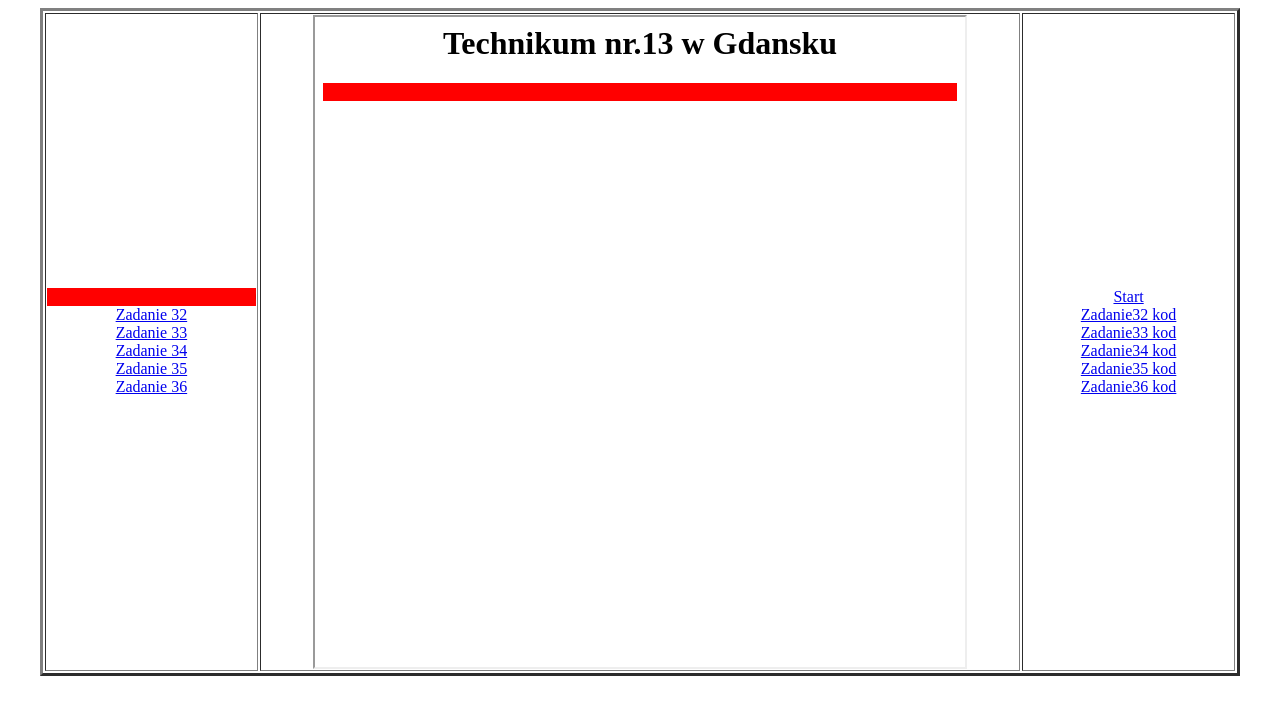
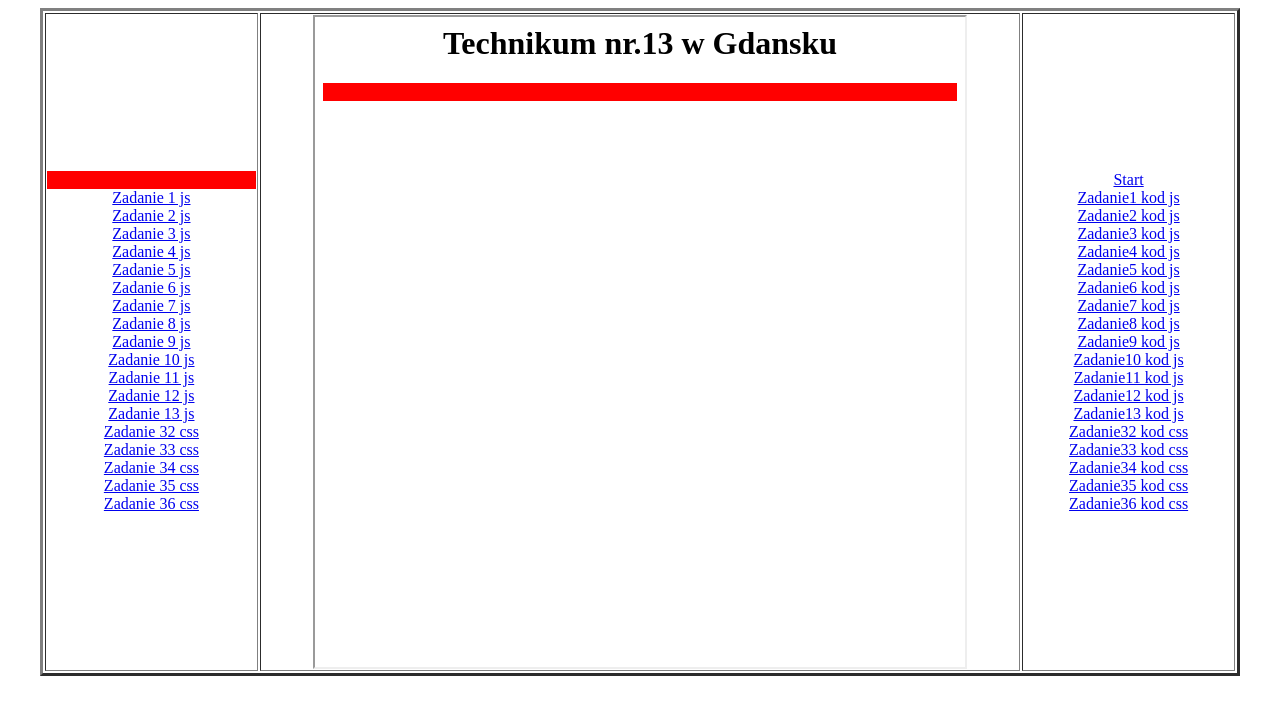
Before and after one commit to KamilGal/zaliczneniesemestrowe, a plain HTML site: page index.html in a window 1280 px wide. Drawn offline with Linux system fonts and the light colour scheme.

Commit message:
Update index.html

```diff
--- a/index.html
+++ b/index.html
@@ -7,21 +7,47 @@
 <tr>
 <td width=18% align=center>
 <marquee bgcolor="Red">Galazkiewicz</marquee><br/>
-<a href="Gal_zad32.html" target="strony">Zadanie 32</a><br/>
-<a href="Gal_zad33.html" target="strony">Zadanie 33</a><br/>
-<a href="Gal_zad34.html" target="strony">Zadanie 34</a><br/>
-<a href="Gal_zad35.html" target="strony">Zadanie 35</a><br/>
-<a href="Gal_zad36.html" target="strony">Zadanie 36</a><br/>
+<a href="zadanie1.html" target="strony">Zadanie 1 js</a><br/>
+<a href="zadanie2.html" target="strony">Zadanie 2 js</a><br/>
+<a href="zadanie3.html" target="strony">Zadanie 3 js</a><br/>
+<a href="zadanie4.html" target="strony">Zadanie 4 js</a><br/>
+<a href="zadanie5.html" target="strony">Zadanie 5 js</a><br/>
+<a href="zadanie6.html" target="strony">Zadanie 6 js</a><br/>
+<a href="zadanie7.html" target="strony">Zadanie 7 js</a><br/>
+<a href="zadanie8.html" target="strony">Zadanie 8 js</a><br/>
+<a href="zadanie9.html" target="strony">Zadanie 9 js</a><br/>
+<a href="zadanie10.html" target="strony">Zadanie 10 js</a><br/>
+<a href="zadanie11.html" target="strony">Zadanie 11 js</a><br/>
+<a href="zadanie12.html" target="strony">Zadanie 12 js</a><br/>
+<a href="zadanie13.html" target="strony">Zadanie 13 js</a><br/>
+<a href="Gal_zad32.html" target="strony">Zadanie 32 css</a><br/>
+<a href="Gal_zad33.html" target="strony">Zadanie 33 css</a><br/>
+<a href="Gal_zad34.html" target="strony">Zadanie 34 css</a><br/>
+<a href="Gal_zad35.html" target="strony">Zadanie 35 css</a><br/>
+<a href="Gal_zad36.html" target="strony">Zadanie 36 css</a><br/>
 </td>
 <td align=center><iframe width=650 height=650 name="strony" src="start.html" border="0"></iframe>
 </td>
 <td width=18% align=center>
 <a href="start.html" target="strony">Start</a><br />
-<a href="Gal_zad32kod.html" target="strony">Zadanie32 kod</a><br/>
-<a href="Gal_zad33kod.html" target="strony">Zadanie33 kod</a><br/>
-<a href="Gal_zad34kod.html" target="strony">Zadanie34 kod</a><br/>
-<a href="Gal_zad35kod.html" target="strony">Zadanie35 kod</a><br/>
-<a href="Gal_zad36kod.html" target="strony">Zadanie36 kod</a><br/>
+<a href="zadanie1kod.html" target="strony">Zadanie1 kod js</a><br/>
+<a href="zadanie2kod.html" target="strony">Zadanie2 kod js</a><br/>
+<a href="zadanie3kod.html" target="strony">Zadanie3 kod js</a><br/>
+<a href="zadanie4kod.html" target="strony">Zadanie4 kod js</a><br/>
+<a href="zadanie5od.html" target="strony">Zadanie5 kod js</a><br/>
+<a href="zadanie6kod.html" target="strony">Zadanie6 kod js</a><br/>
+<a href="zadanie7kod.html" target="strony">Zadanie7 kod js</a><br/>
+<a href="zadanie8kod.html" target="strony">Zadanie8 kod js</a><br/>
+<a href="zadanie9kod.html" target="strony">Zadanie9 kod js</a><br/>
+<a href="zadanie10kod.html" target="strony">Zadanie10 kod js</a><br/>
+<a href="zadanie11kod.html" target="strony">Zadanie11 kod js</a><br/>
+<a href="zadanie12kod.html" target="strony">Zadanie12 kod js</a><br/>
+<a href="zadanie13kod.html" target="strony">Zadanie13 kod js</a><br/>
+<a href="Gal_zad32kod.html" target="strony">Zadanie32 kod css</a><br/>
+<a href="Gal_zad33kod.html" target="strony">Zadanie33 kod css</a><br/>
+<a href="Gal_zad34kod.html" target="strony">Zadanie34 kod css</a><br/>
+<a href="Gal_zad35kod.html" target="strony">Zadanie35 kod css</a><br/>
+<a href="Gal_zad36kod.html" target="strony">Zadanie36 kod css</a><br/>
 </td>
 </tr>
 </table>
```
